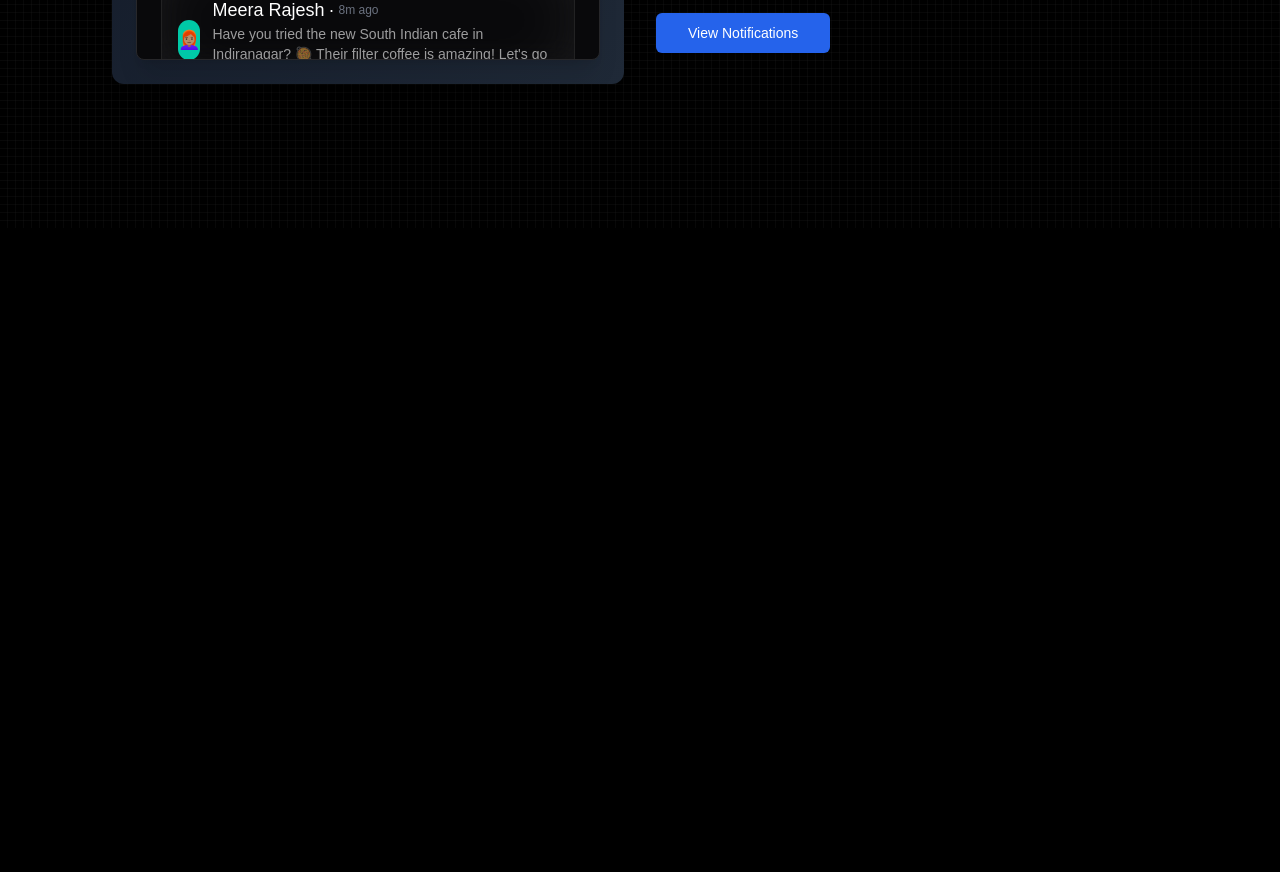
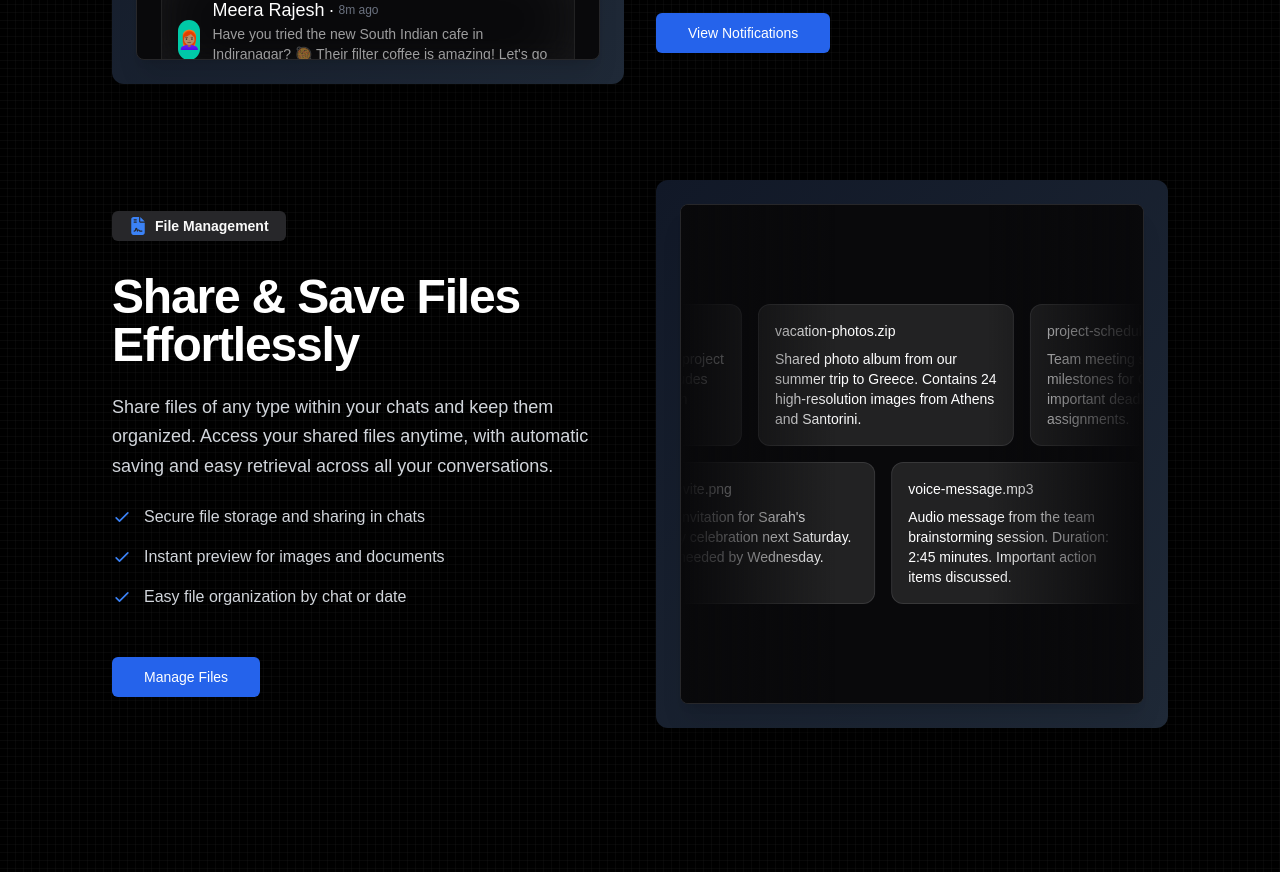
Before and after one commit to divyansharma001/Spoke, a Next.js app in the folder client/: page / in a window 1280 px wide. Shown: the part 1740-2612 px from the top of the page. Before the commit the page ends 1968 px from the top, so only its background shows below. Built offline with nearby package versions, Linux system fonts and the light colour scheme.

Commit message:
Integrate SaveFiles component into Features page

```diff
--- a/client/src/pages/Features.tsx
+++ b/client/src/pages/Features.tsx
@@ -1,12 +1,17 @@
 'use client'
 
 import NotificationFeature from "@/components/NotificationFeature";
+import SaveFiles from "@/components/SaveFiles";
 
 
 const Features = () => {
   return (
+    <>
 
    <NotificationFeature/>
+   <SaveFiles/>
+
+   </>
   );
 };
 
```
